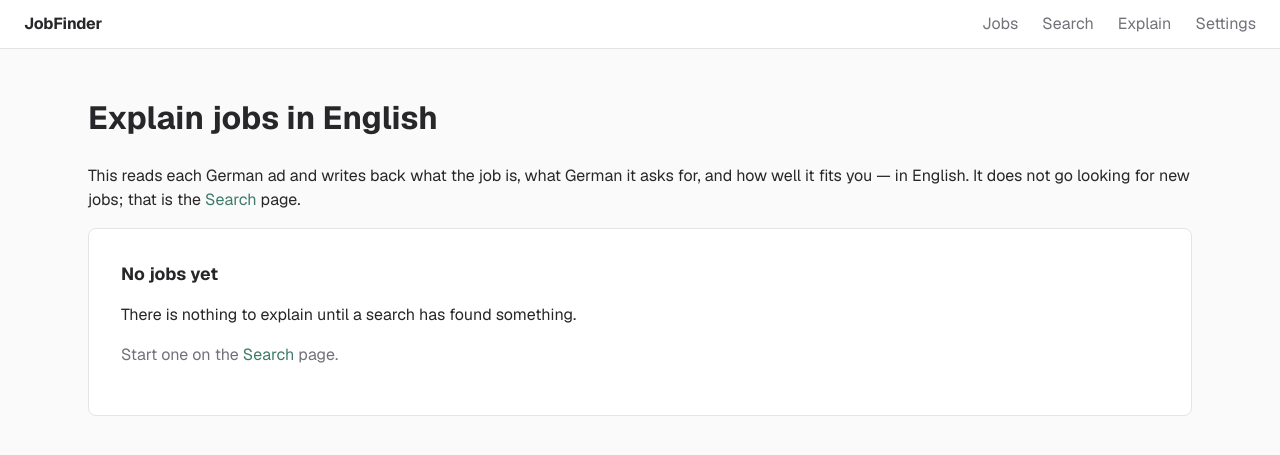
After one commit to MiladBahariQaragoz/JobFinderV2, a Python web app: template src/jobfinder/web/templates/enrich.html in a window 1280 px wide. The commit adds this page. Shown: the top 455 px of the page. Run offline with Jinja, Linux system fonts and the light colour scheme; the template is opened without the code that fills it, so the values that code supplies are empty.

Commit message:
feat: explain jobs in English from the browser, with the cost said before it is spent

```diff
--- /dev/null
+++ b/src/jobfinder/web/templates/_enrich_progress.html
@@ -0,0 +1,94 @@
+{#
+  The Explain panel. Its own id and its own poll target, so watching a search
+  and watching an explanation pass never swap each other away (§10) — the
+  search panel keeps the progress-panel id, this one owns enrich-panel.
+#}
+{% set live = enriching or enrich_state == "running" %}
+<div id="enrich-panel"
+     {% if live %}hx-get="/enrich/progress" hx-trigger="every 1s" hx-swap="outerHTML" hx-select="#enrich-panel"{% endif %}>
+  {% if refusal %}
+  <div class="error-state progress-panel">
+    <h1>Cannot start that</h1>
+    <p>{{ refusal.sentence }}</p>
+    <p class="hint"><a href="{{ refusal.link }}">What to do</a></p>
+  </div>
+  {% elif enrich_failure %}
+  <div class="error-state progress-panel">
+    <h1>Something went wrong</h1>
+    <p>{{ enrich_failure }}</p>
+  </div>
+  {% elif live %}
+  <div class="progress-panel">
+    <div class="list-head">
+      <h1>
+        Explaining jobs in English —
+        <span class="num">{{ enrich_run.enriched_count or 0 }}</span> done
+        {% if pending %}, <span class="num">{{ pending }}</span> still waiting{% endif %}
+      </h1>
+      <form hx-post="/run/enrich/cancel" hx-target="#enrich-panel" hx-swap="outerHTML"
+            method="post" action="/run/enrich/cancel">
+        <button type="submit" class="danger">Cancel</button>
+      </form>
+    </div>
+    <div class="bar indeterminate" role="progressbar" aria-label="explaining jobs"><span></span></div>
+    {% if enrich_elapsed is not none %}
+    <p class="meta">
+      Running for
+      <span class="num">{{ enrich_elapsed // 60 }}</span> m
+      <span class="num">{{ enrich_elapsed % 60 }}</span> s ·
+      one job at a time, each answer saved the moment it arrives
+    </p>
+    {% endif %}
+  </div>
+  {% elif not has_any_jobs %}
+  <section class="empty-state">
+    <h1>No jobs yet</h1>
+    <p>
+      There is nothing to explain until a search has found something.
+    </p>
+    <p class="hint">Start one on the <a href="/search">Search</a> page.</p>
+  </section>
+  {% elif pending == 0 %}
+  <div class="progress-panel">
+    <h1>Every job has been explained</h1>
+    <p class="meta">
+      All <span class="num">{{ explained }}</span> jobs with an ad text carry an
+      English answer. New jobs from your next search will need explaining, and
+      this page will say so.
+    </p>
+  </div>
+  {% else %}
+  {% if enrich_run and enrich_state == "interrupted" %}
+  <div class="banner">
+    <span>
+      The last pass stopped early —
+      <span class="num">{{ enrich_run.enriched_count or 0 }}</span> jobs were
+      explained and kept. Pressing Explain again picks up where it left off; no
+      job is ever explained twice.
+    </span>
+  </div>
+  {% elif enrich_run and enrich_state == "done" and enrich_run.enriched_count %}
+  <p class="meta">
+    Last pass: <span class="num">{{ enrich_run.enriched_count }}</span> jobs
+    explained.
+  </p>
+  {% endif %}
+  <p>
+    <span class="num">{{ pending }}</span> of your jobs have no English answer
+    yet. Each one costs one free-tier call, so this asks how many to do now
+    rather than spending them all at once.
+  </p>
+  <form class="filters progress-panel"
+        hx-post="/run/enrich" hx-target="#enrich-panel" hx-swap="outerHTML"
+        method="post" action="/run/enrich">
+    <label>Explain at most
+      <input type="number" name="limit" value="{{ default_limit }}" min="1" max="{{ pending }}">
+    </label>
+    <button type="submit" class="primary">Explain them</button>
+  </form>
+  <p class="meta">
+    Stop it whenever you like — every answer is saved as it arrives, and the
+    next pass skips the jobs already done.
+  </p>
+  {% endif %}
+</div>
--- a/src/jobfinder/web/templates/base.html
+++ b/src/jobfinder/web/templates/base.html
@@ -13,6 +13,7 @@
     <nav class="top-nav">
       <a href="/">Jobs</a>
       <a href="/search">Search</a>
+      <a href="/enrich">Explain</a>
       <a href="/settings">Settings</a>
     </nav>
   </header>
--- /dev/null
+++ b/src/jobfinder/web/templates/enrich.html
@@ -0,0 +1,13 @@
+{% extends "base.html" %}
+{% block title %}Explain — JobFinder{% endblock %}
+{% block content %}
+<div class="page-head">
+  <h1>Explain jobs in English</h1>
+  <p class="meta">
+    This reads each German ad and writes back what the job is, what German it
+    asks for, and how well it fits you — in English. It does not go looking for
+    new jobs; that is the <a href="/search">Search</a> page.
+  </p>
+</div>
+{% include "_enrich_progress.html" %}
+{% endblock %}
```
Also changed, not shown: src/jobfinder/web/routes.py (+91 -0 lines), tests/web/test_enrich_ui.py (+260 -0 lines), tests/web/test_visual_rules.py (+1 -1 lines).
